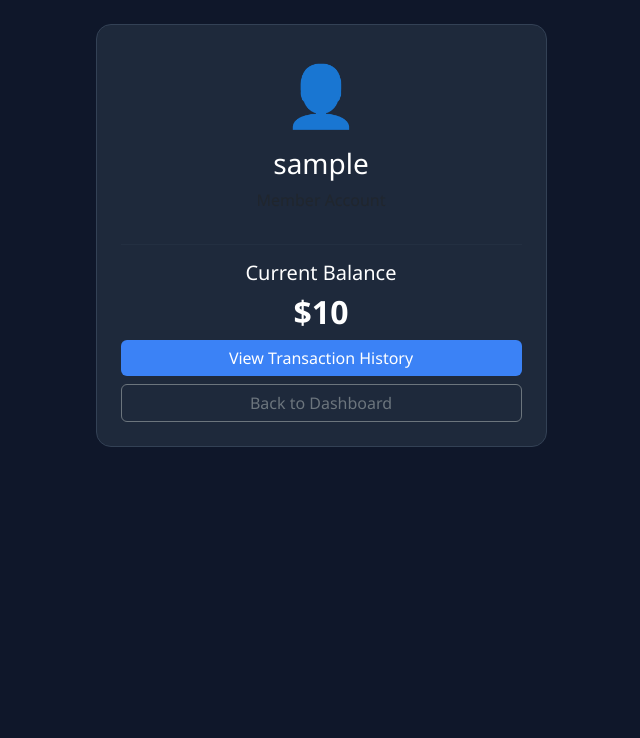
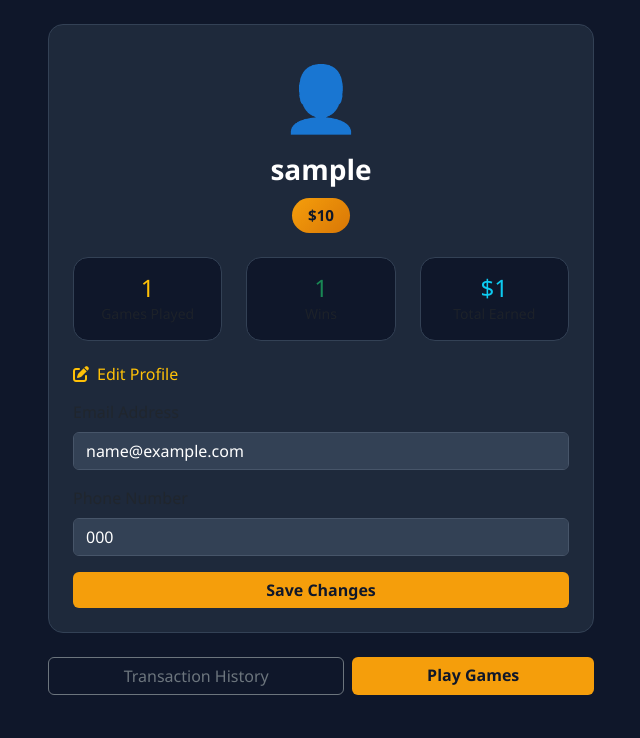
Before and after one commit to tamimalmahi/Betting-App, a Flask app: template templates/profile.html in a window 1280 px wide. Shown: the part 62-800 px from the top of the page, without its empty margins (319-959 px from the left). Run offline with Flask 3, Linux system fonts and the light colour scheme; the template is opened without the code that fills it: most values are stand-ins (such as "Sample title", 1, 10 or a date in 2020).

Commit message:
Enhance profile page layout and add edit form

```diff
--- a/templates/profile.html
+++ b/templates/profile.html
@@ -1,18 +1,54 @@
 {% extends "base.html" %}
 {% block content %}
 <div class="row justify-content-center">
-    <div class="col-md-5">
-        <div class="card p-4 text-center">
-            <div style="font-size: 60px;">👤</div>
-            <h3 class="mt-2">{{ username }}</h3>
-            <p class="text-muted">Member Account</p>
-            <hr style="border-color: #334155;">
-            <div class="balance-card">
-                <h5>Current Balance</h5>
-                <h2 class="fw-bold">${{ balance }}</h2>
+    <div class="col-md-6">
+        <div class="card p-4 mb-4">
+            <div class="text-center mb-4">
+                <div style="font-size: 64px;">👤</div>
+                <h3 class="fw-bold mt-2">{{ username }}</h3>
+                <div class="balance-display d-inline-block mt-1">${{ balance }}</div>
             </div>
-            <a href="/history" class="btn btn-primary w-100 mb-2">View Transaction History</a>
-            <a href="/dashboard" class="btn btn-outline-secondary w-100">Back to Dashboard</a>
+
+            <!-- Stats Row -->
+            <div class="row text-center mb-4">
+                <div class="col-4">
+                    <div class="card p-3" style="background:#0f172a;">
+                        <div class="h4 text-warning mb-0">{{ total_games }}</div>
+                        <small class="text-muted">Games Played</small>
+                    </div>
+                </div>
+                <div class="col-4">
+                    <div class="card p-3" style="background:#0f172a;">
+                        <div class="h4 text-success mb-0">{{ total_won }}</div>
+                        <small class="text-muted">Wins</small>
+                    </div>
+                </div>
+                <div class="col-4">
+                    <div class="card p-3" style="background:#0f172a;">
+                        <div class="h4 text-info mb-0">${{ total_earnings or 0 }}</div>
+                        <small class="text-muted">Total Earned</small>
+                    </div>
+                </div>
+            </div>
+
+            <!-- Edit Profile Form -->
+            <h6 class="text-warning mb-3"><i class="fas fa-edit me-2"></i>Edit Profile</h6>
+            <form method="POST">
+                <div class="mb-3">
+                    <label class="form-label text-muted">Email Address</label>
+                    <input type="email" name="email" class="form-control" value="{{ email }}" placeholder="your@email.com">
+                </div>
+                <div class="mb-3">
+                    <label class="form-label text-muted">Phone Number</label>
+                    <input type="text" name="phone" class="form-control" value="{{ phone }}" placeholder="+880 1XXXXXXXXX">
+                </div>
+                <button type="submit" class="btn btn-warning w-100">Save Changes</button>
+            </form>
+        </div>
+
+        <div class="d-flex gap-2">
+            <a href="/history" class="btn btn-outline-secondary flex-fill">Transaction History</a>
+            <a href="/games" class="btn btn-warning flex-fill">Play Games</a>
         </div>
     </div>
 </div>
```
